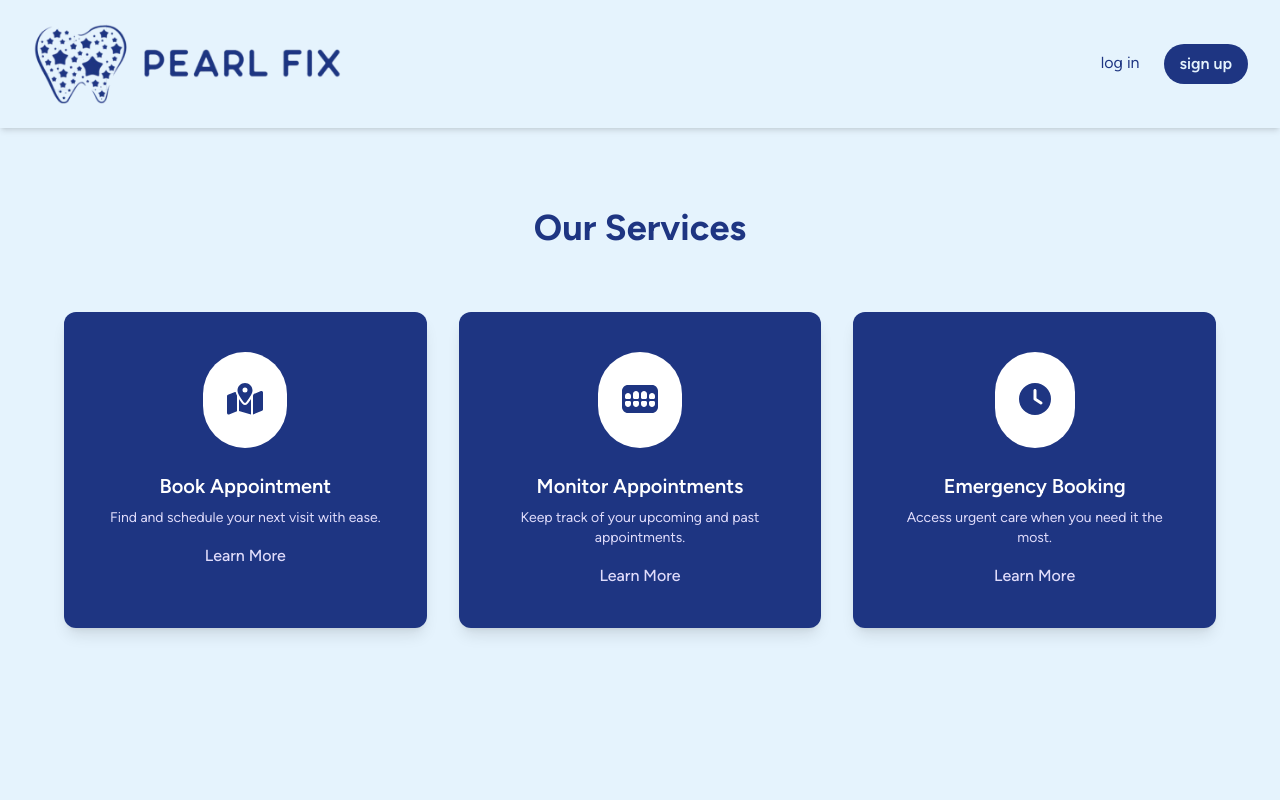
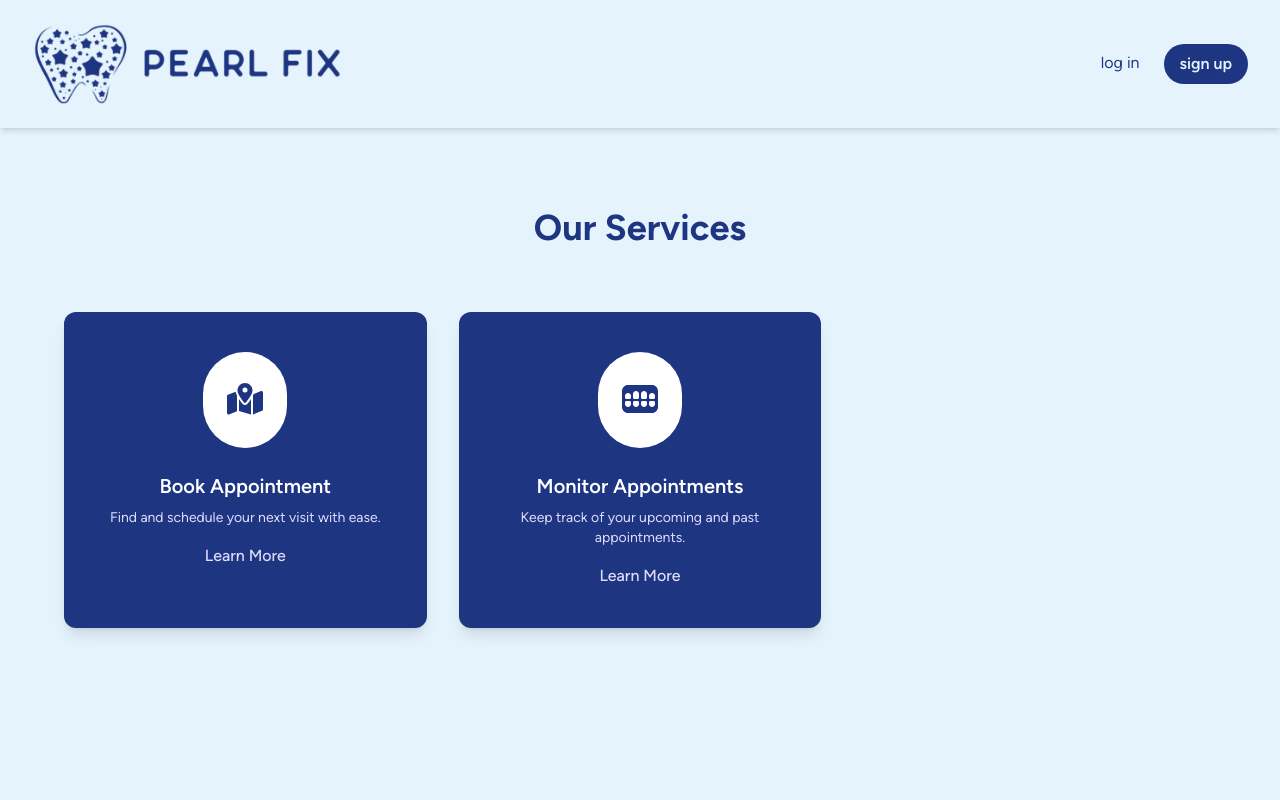
Before and after one commit to renney-11/pearl-fix, a Next.js app in the folder frontend/: page /patient-tool/landing-page in a window 1280 px wide. Shown: the top 800 px of the page. Built offline with nearby package versions, Linux system fonts and the light colour scheme.

Commit message:
#41 remove emergency booking from landing page

```diff
--- a/frontend/app/patient-tool/landing-page/page.tsx
+++ b/frontend/app/patient-tool/landing-page/page.tsx
@@ -29,13 +29,6 @@ const PatientLandingPage: React.FC = () => {
       title: "Monitor Appointments",
       description: "Keep track of your upcoming and past appointments.",
       link: "/patient-tool/monitor-appointments",
-    },
-    {
-      id: 3,
-      icon: faClock,
-      title: "Emergency Booking",
-      description: "Access urgent care when you need it the most.",
-      link: "/patient-tool/emergency-booking",
     },
   ];
 
```
